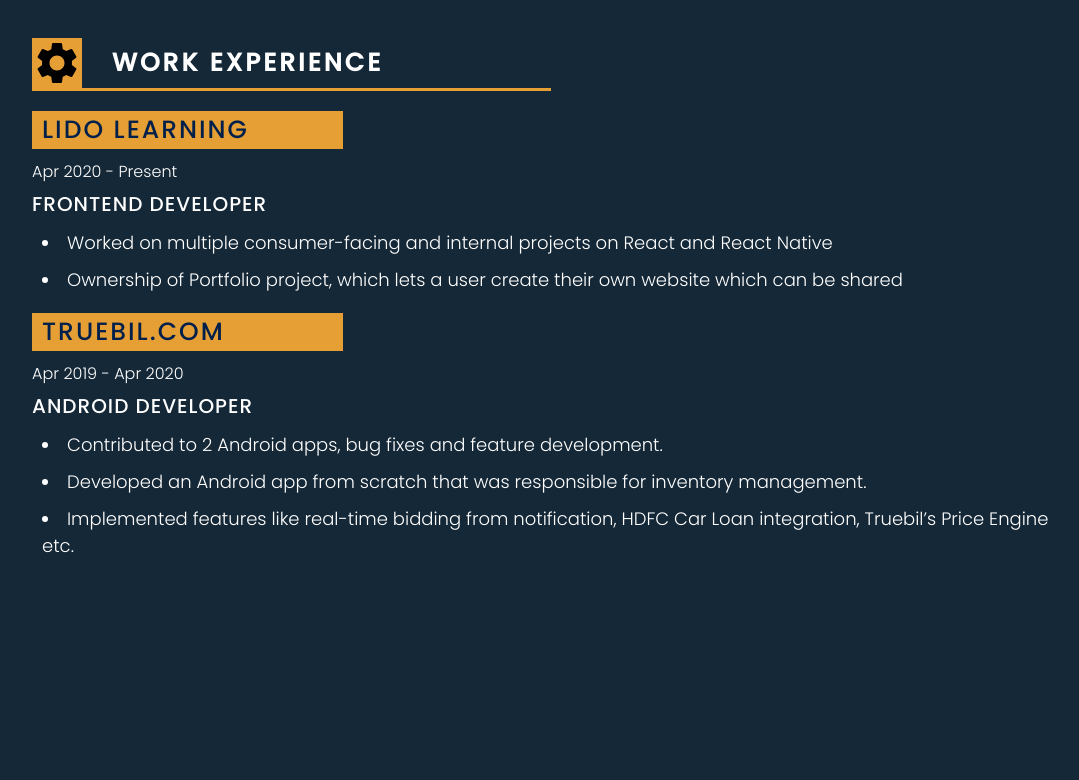
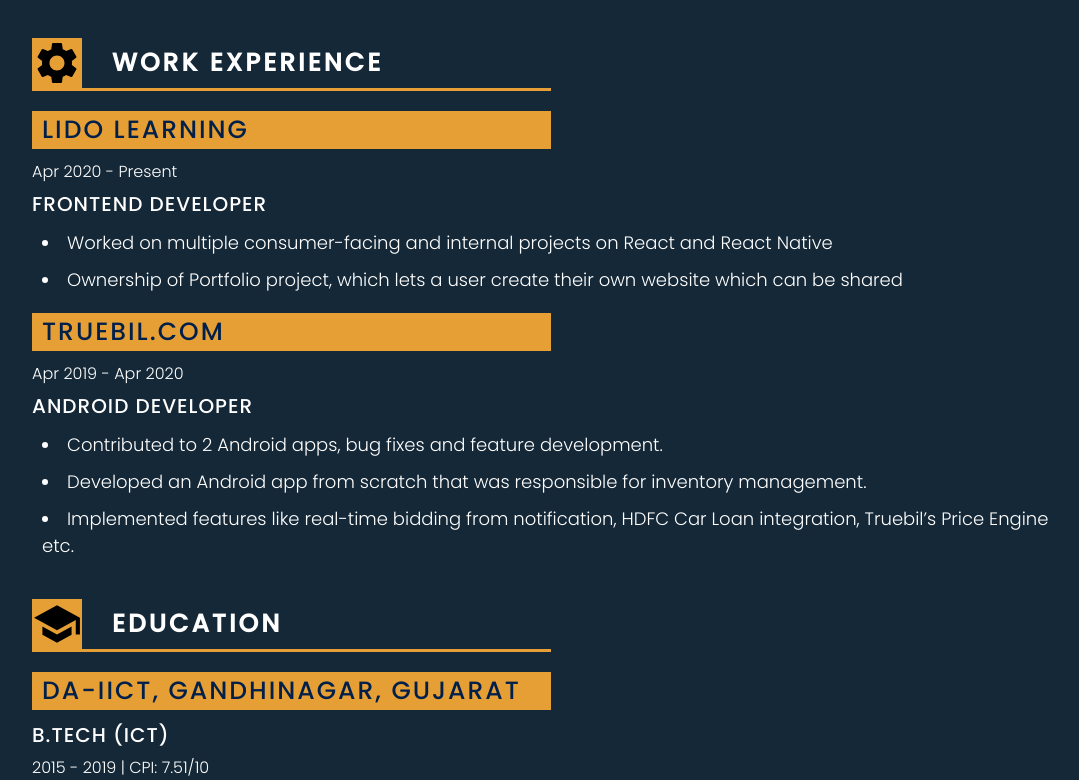
Before and after one commit to aman802/resume-website, a React (Create React App) app: page / in a window 1280 px wide. Shown: the part 485-1265 px from the top of the page, without its empty margins (28-1107 px from the left). Before the commit the page ends 1044 px from the top, so only its background shows below. Built offline with nearby package versions, Linux system fonts and the light colour scheme.

Commit message:
Education section added

```diff
--- a/src/App.js
+++ b/src/App.js
@@ -1,5 +1,6 @@
 import Header from './components/Header/Header';
 import WorkExperience from './components/WorkExperience/WorkExperience';
+import Education from './components/Education/Education';
 import './App.css';
 
 function App() {
@@ -13,6 +14,7 @@
         </div>
         <span className='softwareDeveloperText'>SOFTWARE DEVELOPER</span>
         <WorkExperience />
+        <Education />
       </div>
     </div>
   );
--- /dev/null
+++ b/src/components/Education/Education.css
@@ -0,0 +1,34 @@
+.educationDiv {
+  margin-top: 40px;
+}
+
+.educationItemDiv {
+  display: flex;
+  flex-direction: column;
+}
+
+.educationTimeText {
+  font-size: 16px;
+  color: var(--white);
+  font-family: 'Poppins';
+  font-weight: 300;
+  margin-top: 5px;
+}
+
+.educationTitleText {
+  font-size: 20px;
+  color: var(--white);
+  font-family: 'Poppins';
+  margin-top: 10px;
+  text-transform: uppercase;
+  letter-spacing: 1px;
+}
+
+.pointText {
+  margin-left: 10px;
+  margin-top: 10px;
+  color: var(--white);
+  font-size: 18px;
+  font-family: 'Poppins';
+  font-weight: 300;
+}
--- /dev/null
+++ b/src/components/Education/Education.js
@@ -0,0 +1,31 @@
+import SectionHeader from '../SectionHeader/SectionHeader';
+import ListItemName from '../ListItemName/ListItemName';
+import SchoolIcon from '../../images/school.svg';
+import './Education.css';
+
+const Education = () => {
+  const education = [
+    {
+      schoolName: 'DA-IICT, Gandhinagar, Gujarat',
+      startTime: '2015',
+      endTime: '2019 | CPI: 7.51/10',
+      degreeTitle: 'B.Tech (ICT)'
+    }
+  ];
+  return (
+    <div className='educationDiv'>
+      <SectionHeader image={SchoolIcon} title={'Education'} />
+      {
+        education.map((item, index) => (
+          <div className='educationItemDiv' key={index}>
+            <ListItemName title={item.schoolName} />
+            <span className='educationTitleText'>{item.degreeTitle}</span>
+            <span className='educationTimeText'>{item.startTime} - {item.endTime}</span>
+          </div>
+        ))
+      }
+    </div>
+  );
+};
+
+export default Education;
--- a/src/components/ListItemName/ListItemName.css
+++ b/src/components/ListItemName/ListItemName.css
@@ -2,7 +2,7 @@
   display: flex;
   flex-direction: row;
   background-color: var(--dark-yellow);
-  width: 30%;
+  width: 50%;
   margin-top: 20px;
   align-items: center;
 }
```
Also changed, not shown: src/images/school.svg (added).
